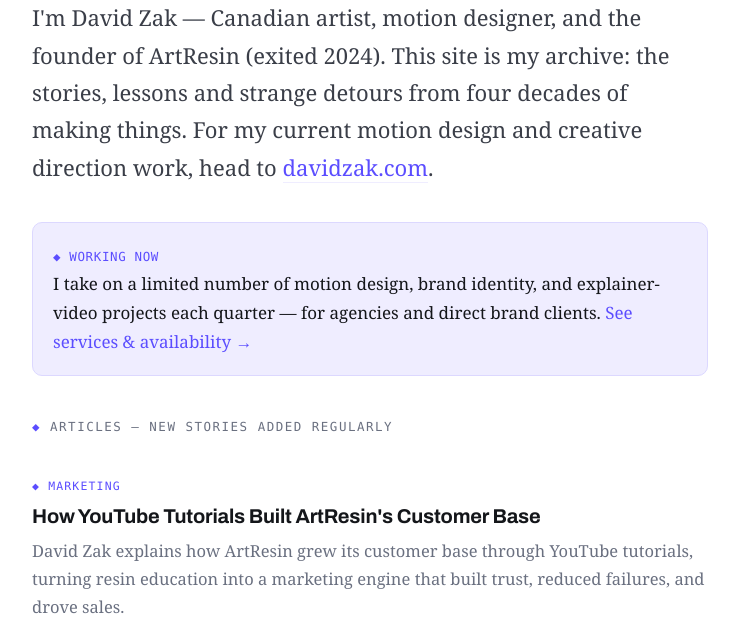
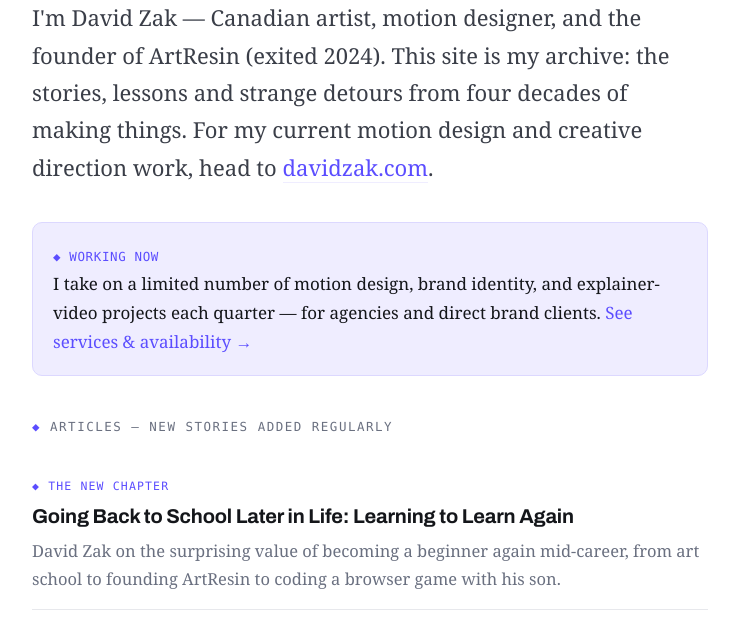
Before and after one commit to davidzak-design/davezak, a plain HTML site: page index.html in a window 1280 px wide. Shown: the part 300-935 px from the top of the page, without its empty margins (270-1009 px from the left). Drawn offline with Linux system fonts and the light colour scheme.

Commit message:
Index: add going-back-to-school-later-in-life

```diff
--- a/index.html
+++ b/index.html
@@ -47,6 +47,11 @@
 <p class="eyebrow" id="articles"><span class="d">&#9670;</span> ARTICLES &#8212; NEW STORIES ADDED REGULARLY</p>
 <ul class="toc">
 <!--NEXT-->
+<li>
+<span class="k">&#9670; THE NEW CHAPTER</span>
+<a class="t" href="/articles/going-back-to-school-later-in-life.html">Going Back to School Later in Life: Learning to Learn Again</a>
+<span class="s">David Zak on the surprising value of becoming a beginner again mid-career, from art school to founding ArtResin to coding a browser game with his son.</span>
+</li>
 <li>
 <span class="k">&#9670; MARKETING</span>
 <a class="t" href="/articles/how-youtube-tutorials-built-artresin.html">How YouTube Tutorials Built ArtResin's Customer Base</a>
```
